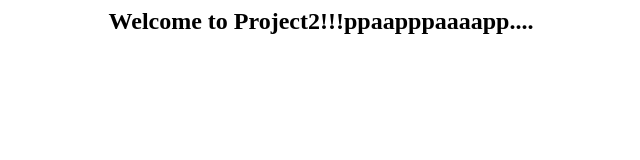
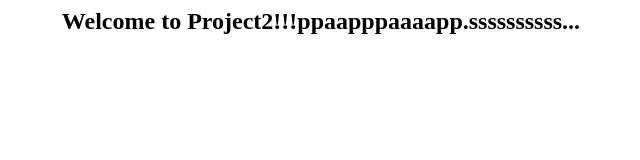
Before and after one commit to priyanka24-hash/project-2, a plain HTML site: page index.html in a window 1280 px wide. Shown: the whole page, without its empty margins (319-959 px from the left). Drawn offline with Linux system fonts and the light colour scheme.

Commit message:
Update index.html

```diff
--- a/index.html
+++ b/index.html
@@ -3,6 +3,6 @@
 <title> Priyanka </title>
 </head>
 <body style = "background-image:url('images/github3.jpg'); background-size: 100%">
-<h2 ALIGN=CENTER>Welcome to Project2!!!ppaapppaaaapp....</h2>
+<h2 ALIGN=CENTER>Welcome to Project2!!!ppaapppaaaapp.ssssssssss...</h2>
 </body>
 </html>
```
